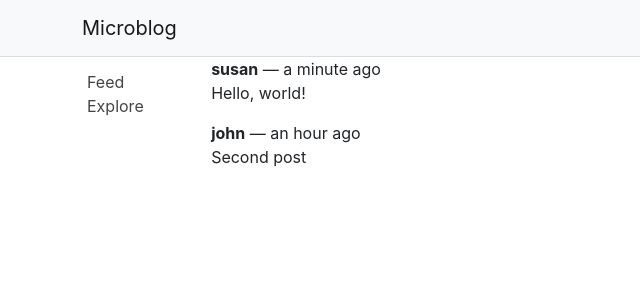
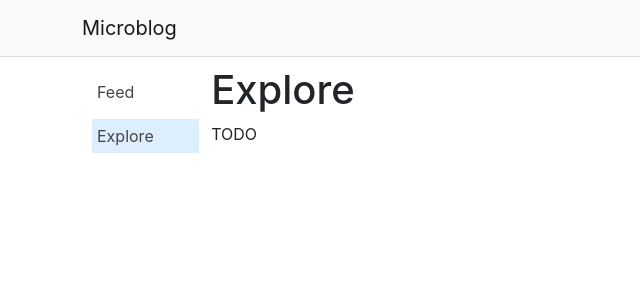
Before and after one commit to carlhinderer/react-intro, a React (Create React App) app in the folder grinberg_tutorial/project/react-microblog/: page /explore in a window 1280 px wide. Shown: the top 300 px of the page, without its empty margins (0-640 px from the left). Built offline with nearby package versions, Linux system fonts and the light colour scheme.

Commit message:
Added basic routing to application.

```diff
--- a/grinberg_tutorial/project/react-microblog/src/App.js
+++ b/grinberg_tutorial/project/react-microblog/src/App.js
@@ -1,15 +1,22 @@
 import Container from 'react-bootstrap/Container';
+import { BrowserRouter, Routes, Route, Navigate } from 'react-router-dom';
 import Header from './components/Header';
-import Body from './components/Body';
-import Posts from './components/Posts';
+import FeedPage from './pages/FeedPage';
+import ExplorePage from './pages/ExplorePage';
+import LoginPage from './pages/LoginPage';
 
 export default function App() {
   return (
     <Container fluid className="App">
-      <Header />
-      <Body sidebar>
-        <Posts />
-      </Body>
+      <BrowserRouter>
+        <Header />
+        <Routes>
+          <Route path="/" element={<FeedPage />} />
+          <Route path="/explore" element={<ExplorePage />} />
+          <Route path="/login" element={<LoginPage />} />
+          <Route path="*" element={<Navigate to="/" />} />
+        </Routes>
+      </BrowserRouter>
     </Container>
   );
 }
--- a/grinberg_tutorial/project/react-microblog/src/components/Sidebar.js
+++ b/grinberg_tutorial/project/react-microblog/src/components/Sidebar.js
@@ -1,14 +1,15 @@
 import Navbar from "react-bootstrap/Navbar";
 import Nav from "react-bootstrap/Nav";
+import { NavLink } from 'react-router-dom';
 
 export default function Sidebar() {
   return (
     <Navbar sticky="top" className="flex-column Sidebar">
       <Nav.Item>
-        <Nav.Link href="/">Feed</Nav.Link>
+        <Nav.Link as={NavLink} to="/" end>Feed</Nav.Link>
       </Nav.Item>
       <Nav.Item>
-        <Nav.Link href="/explore">Explore</Nav.Link>
+        <Nav.Link as={NavLink} to="/explore">Explore</Nav.Link>
       </Nav.Item>
     </Navbar>
   );
--- a/grinberg_tutorial/project/react-microblog/src/index.css
+++ b/grinberg_tutorial/project/react-microblog/src/index.css
@@ -31,10 +31,12 @@ code {
 
 .Sidebar .nav-item {
   width: 100%;
+  margin: 5px;
 }
 
 .Sidebar a {
   color: #444;
+  padding: 5px;
 }
 
 .Sidebar a:hover {
@@ -44,3 +46,7 @@ code {
 .Sidebar a:visited {
   color: #444;
 }
+
+.Sidebar .nav-item .active {
+  background-color: #def;
+}
```
